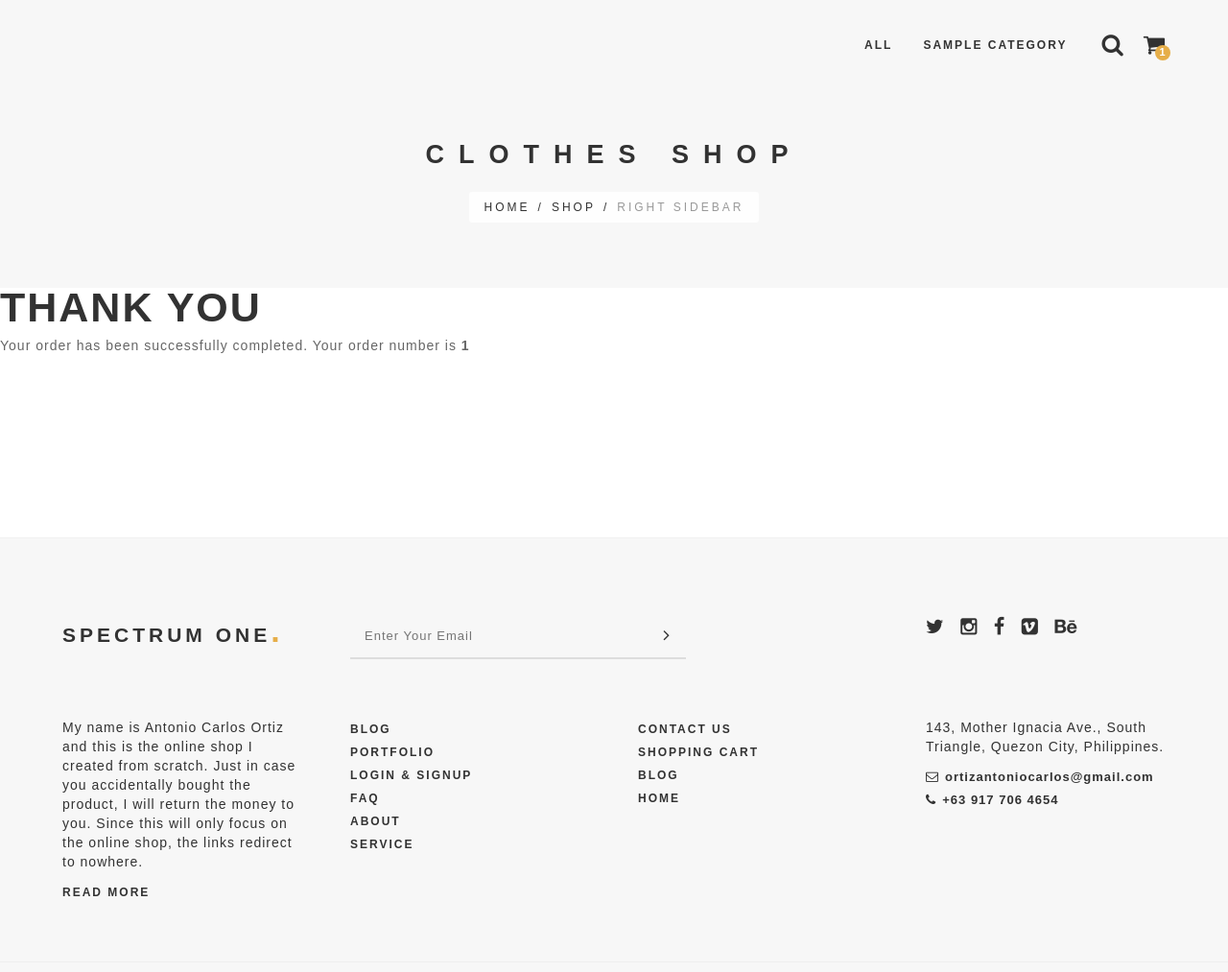
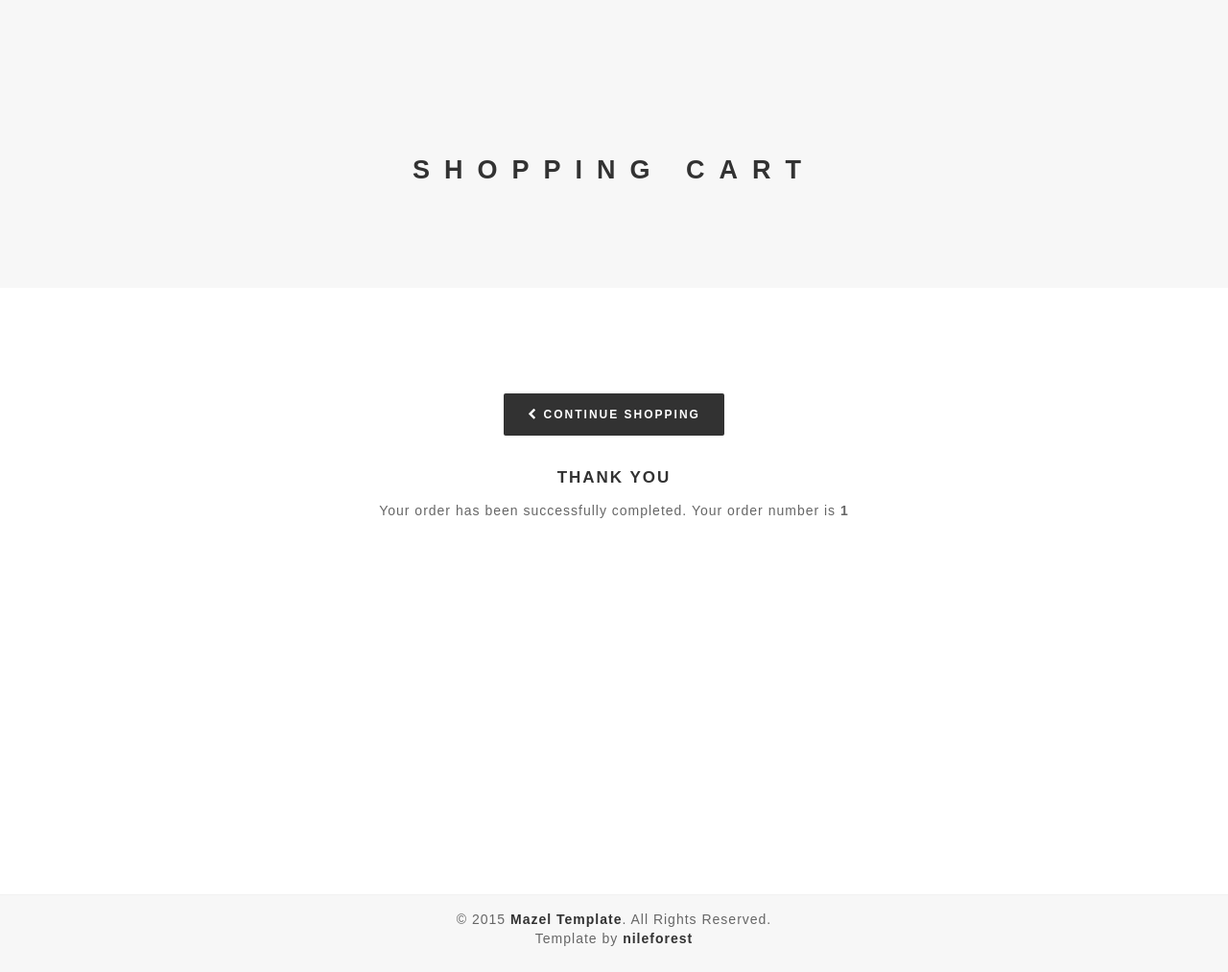
Before and after one commit to spectrumone/online-shop-template, a Django app: template myshop/orders/templates/orders/order/created.html in a window 1280 px wide. Shown: the whole page at 96% size. Before the commit the page ends 934 px from the top, so only its background shows below. Run offline with Django 3.2, Linux system fonts and the light colour scheme; the template is opened without the code that fills it: most values are stand-ins (such as "Sample title", 1, 10 or a date in 2020); grey boxes marked "Sample" are stand-in pictures; some libraries are stand-ins or nearby versions; some web fonts are replaced.

Commit message:
fixed templates

```diff
--- a/myshop/cart/templates/cart/detail.html
+++ b/myshop/cart/templates/cart/detail.html
@@ -2,7 +2,9 @@
 {% load staticfiles %}
 
 {% block breadcrumb %}
+<div class="page-breadcrumb">
 <span style="color: #e6ae49;">Cart</span><i class="fa fa-chevron-right"></i><span>Checkout</span><i class="fa fa-chevron-right"></i><span>Payment</span>
+</div>
 {% endblock %}
 
 {% block content %}
@@ -63,7 +65,7 @@
                             <td class="hidden-xs"><p>${{ product.price }}</p></td>
                             <td>
                                 <form>
-                                    <input type="number" value="{{ item.quantity }}" max="50" min="1" style="width: 100%; max-width: 70px;" class="input-md">
+                                    <input type="number" value="{{ item.quantity }}" max="50" min="1" style="width: 100%; max-width: 70px;" class="input-md" disabled>
                                 </form>
                             </td>
                             <td><p>${{ item.total_price }}</p></td>
--- a/myshop/myshop/settings.py
+++ b/myshop/myshop/settings.py
@@ -119,6 +119,7 @@ USE_TZ = True
 
 STATIC_URL = '/static/'
 # STATIC_ROOT = os.path.join(BASE_DIR, 'static/')
+PDF_CSS = os.path.join(BASE_DIR, "static/")
 
 STATICFILES_DIRS = (
     os.path.join(BASE_DIR, "static"),
--- a/myshop/orders/templates/orders/order/create.html
+++ b/myshop/orders/templates/orders/order/create.html
@@ -2,7 +2,9 @@
 {% load staticfiles %}
 
 {% block breadcrumb %}
+<div class="page-breadcrumb">
 <span><a href="{% url 'cart:cart_detail' %}">Cart</a></span><i class="fa fa-chevron-right"></i><span style="color: #e6ae49;">Checkout</span><i class="fa fa-chevron-right"></i><span>Payment</span>
+</div>
 {% endblock %}
 
 
--- a/myshop/orders/templates/orders/order/created.html
+++ b/myshop/orders/templates/orders/order/created.html
@@ -1,11 +1,28 @@
-{% extends "shop/base.html" %}
+{% extends "cart/base-cart.html" %}
+{% load staticfiles %}
 
-{% block title %}
-    Thank you
+{% block breadcrumb %}
 {% endblock %}
 
 {% block content %}
-    <h1>Thank you</h1>
-    <p>Your order has been successfully completed. Your order number is
-        <strong>{{ order.id }}</strong></p>
+    <section class="ptb ptb-sm-80">
+        <div class="container">
+
+            <div class="row">
+                <div class="col-md-12 text-center">
+                    <a href="{% url 'shop:product_list' %}"><button value="" type="submit" class="btn btn-lg btn-black"><i class="fa fa-chevron-left left"></i>Continue Shopping</button></a>
+                </div>
+            </div>
+
+            <div class="spacer-30"></div>
+
+            <div class="row">
+                <div class="col-md-12 text-center">
+                    <h4>Thank you</h4>
+                        <p>Your order has been successfully completed. Your order number is <strong>{{ order.id }}</strong></p>
+                </div>
+            </div>
+        </div>
+    </section>
+    <div class="spacer-90"></div>
 {% endblock %}
--- a/myshop/orders/views.py
+++ b/myshop/orders/views.py
@@ -58,6 +58,6 @@ def admin_order_pdf(request, order_id):
     response = HttpResponse(content_type='application/pdf')
     response['Content-Disposition'] = "filename='order_{}.pdf'".format(order.id)
     weasyprint.HTML(string=html).write_pdf(response,
-            stylesheets=[weasyprint.CSS(settings.STATIC_ROOT + 'css/pdf.css')])
+            stylesheets=[weasyprint.CSS(settings.PDF_CSS + 'css/pdf.css')])
 
     return response
--- a/myshop/payment/templates/payment/canceled.html
+++ b/myshop/payment/templates/payment/canceled.html
@@ -2,7 +2,9 @@
 {% load staticfiles %}
 
 {% block breadcrumb %}
+<div class="page-breadcrumb">
 <span>Cart</span><i class="fa fa-chevron-right"></i><span>Checkout</span><i class="fa fa-chevron-right"></i><span style="color: #e6ae49;">Payment</span>
+</div>
 {% endblock %}
 
 
--- a/myshop/payment/templates/payment/done.html
+++ b/myshop/payment/templates/payment/done.html
@@ -2,7 +2,9 @@
 {% load staticfiles %}
 
 {% block breadcrumb %}
+<div class="page-breadcrumb">
 <span>Cart</span><i class="fa fa-chevron-right"></i><span>Checkout</span><i class="fa fa-chevron-right"></i><span style="color: #e6ae49;">Payment</span>
+</div>
 {% endblock %}
 
 {% block content %}
--- a/myshop/payment/templates/payment/process.html
+++ b/myshop/payment/templates/payment/process.html
@@ -2,7 +2,9 @@
 {% load staticfiles %}
 
 {% block breadcrumb %}
+<div class="page-breadcrumb">
 <span>Cart</span><i class="fa fa-chevron-right"></i><span>Checkout</span><i class="fa fa-chevron-right"></i><span style="color: #e6ae49;">Payment</span>
+</div>
 {% endblock %}
 
 {% block content %}
--- a/myshop/shop/templates/shop/base.html
+++ b/myshop/shop/templates/shop/base.html
@@ -63,13 +63,14 @@
             <div class="container">
 
                 <!-- logo -->
-<!--                 <div class="logo">
-                    <a href="home.html">
+                <div class="logo">
+                    <a href="{% url 'shop:product_list' %}">
+                        <h3 style="margin-bottom: 0px;">Spectrum</h3><!--
                         <img class="l-black" src="{% static 'img/logo-black.png' %}" />
                         <img class="l-white" src="{% static 'img/logo-white.png' %}" />
-                        <img class="l-color" src="{% static 'img/logo-color.png' %}" />
+                        <img class="l-color" src="{% static 'img/logo-color.png' %}" /> -->
                     </a>
-                </div> -->
+                </div>
                 <!--End logo-->
 
                 <!-- Rightside Menu (Search, Cart, Bart icon) -->
@@ -183,9 +184,11 @@
             <div class="container">
                 <div class="row title">
                     <h2 class="h2">{% block intro_title %}Clothes Shop{% endblock %}</h2>
+                    {% block breadcrumb %}
                     <div class="page-breadcrumb">
-                        {% block breadcrumb %}<a>Home</a>/<a>Shop</a>/<span>Right Sidebar</span>{% endblock %}
+                        <a>Home</a>/<a>Shop</a>/<span>Right Sidebar</span>
                     </div>
+                    {% endblock %}
                 </div>
             </div>
         </section>
--- a/myshop/shop/templates/shop/product/detail.html
+++ b/myshop/shop/templates/shop/product/detail.html
@@ -12,6 +12,7 @@
 
 {% block content %}
 
+{% block breadcrumb %}{% endblock %}
 
 <section id="shop-item" class="ptb ptb-sm-80 pb-60">
     <div class="container">
```
Also changed, not shown: myshop/shop/templates/shop/product/list.html (+3 -16 lines), myshop/shop/views.py (line endings or trailing spaces).
